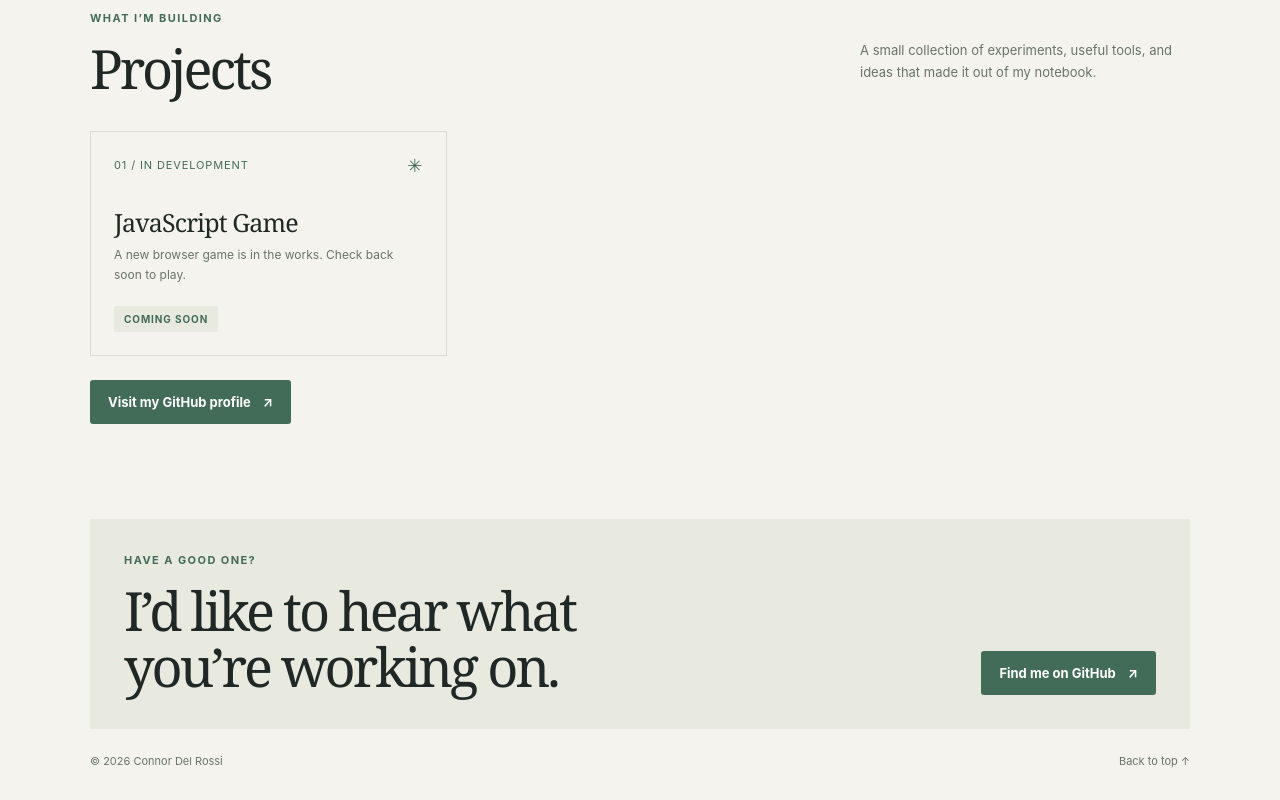
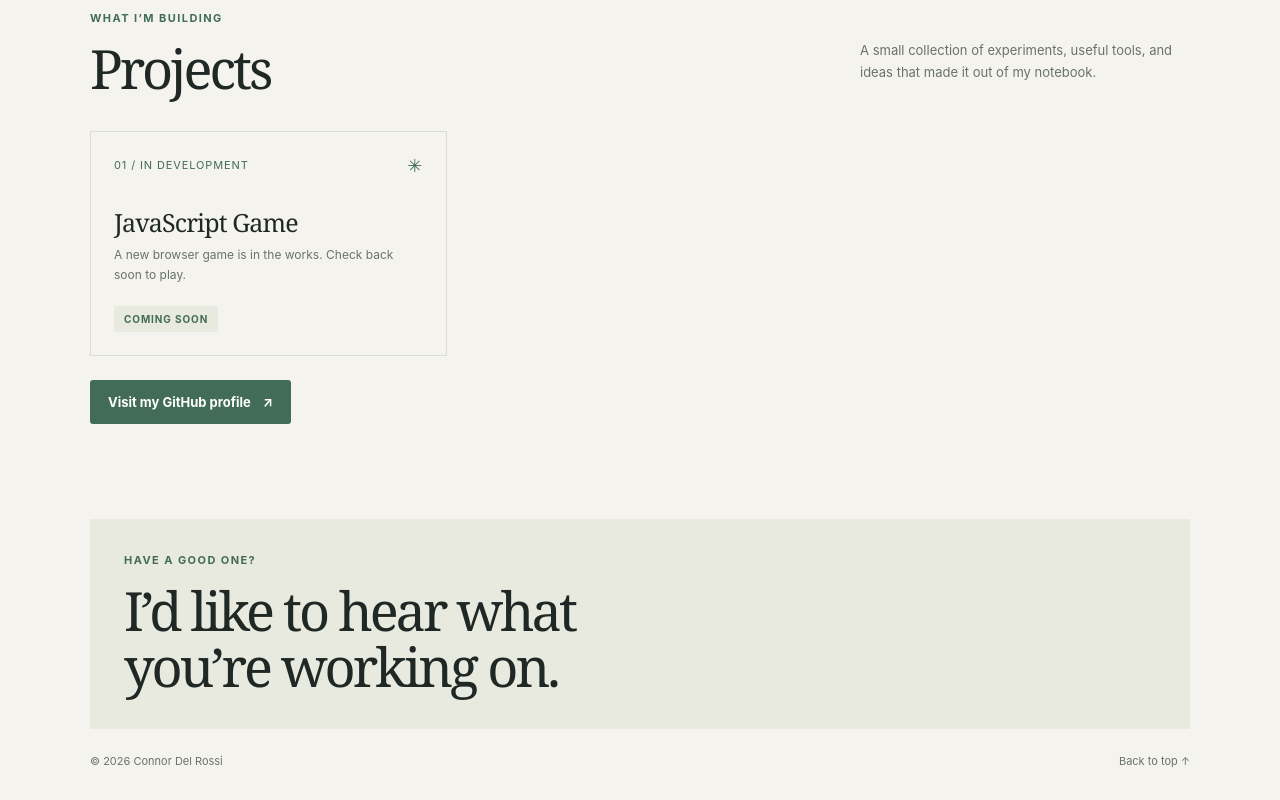
Before and after one commit to CDR615/CDR615.github.io, a plain HTML site: page index.html in a window 1280 px wide. Shown: the part 870-1670 px from the top of the page. Drawn offline with Linux system fonts and the light colour scheme.

Commit message:
removed second link to my GitHub account

```diff
--- a/index.html
+++ b/index.html
@@ -184,7 +184,6 @@
 
       <section class="contact" id="contact">
         <div><div class="section-label">Have a good one?</div><h2>I’d like to hear what you’re working on.</h2></div>
-        <a class="button" href="https://github.com/CDR615">Find me on GitHub <span aria-hidden="true">↗</span></a>
       </section>
     </main>
 
```
